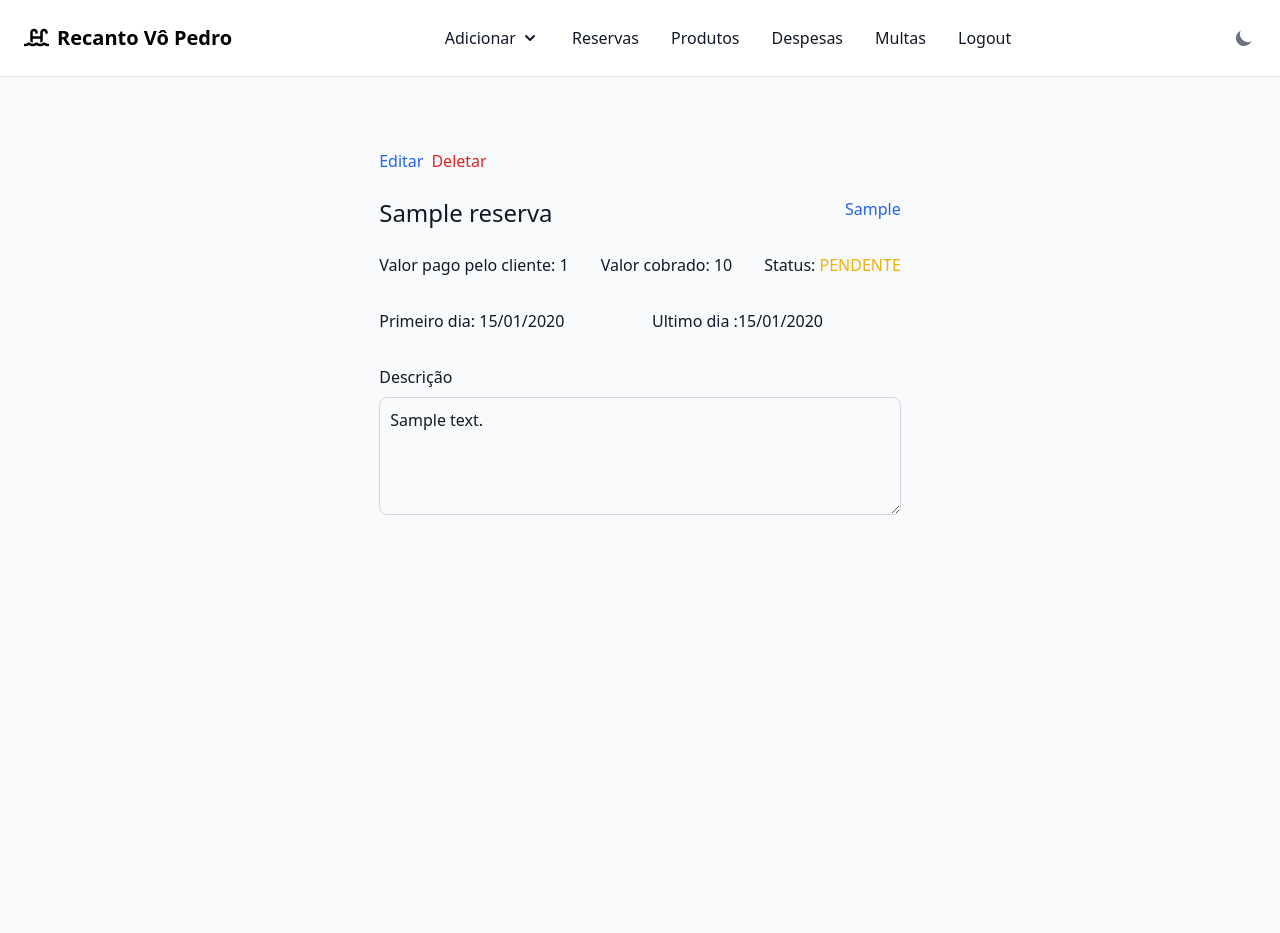
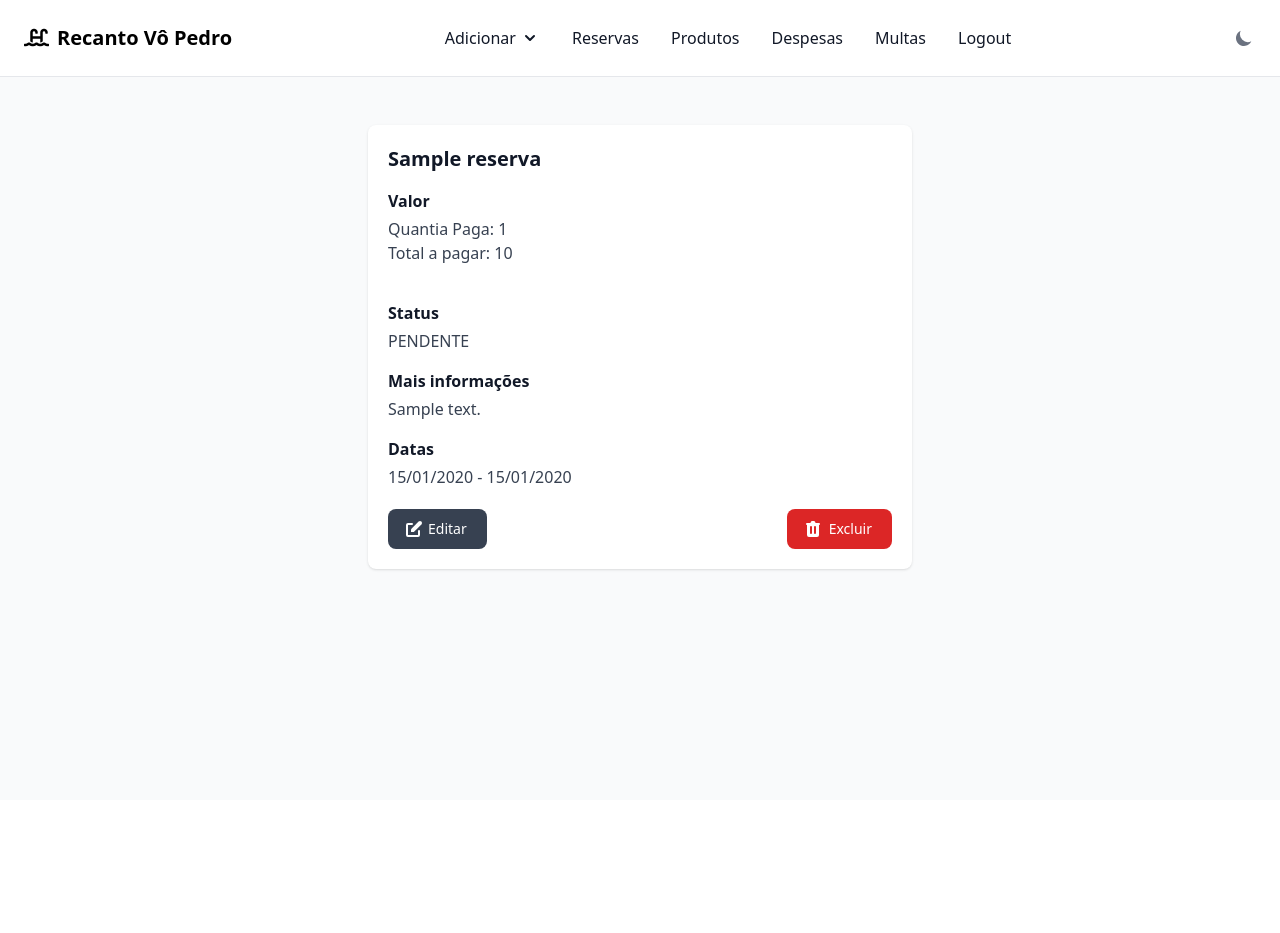
Before and after one commit to JoBuzzo/recanto-vo-pedro-php, a PHP site: page /reserva/ver.php?id=1 in a window 1280 px wide. After the commit the page ends 571 px from the top, so only its background shows below. Run offline with PHP 8.4, Linux system fonts and the light colour scheme; the visitor is signed in with stand-in values (Sample User, id 1); tables that the repository leaves empty hold one stand-in row (values such as "Sample post"); some libraries are stand-ins or nearby versions.

Commit message:
show reserva

```diff
--- a/VIEW/despesa/lista.php
+++ b/VIEW/despesa/lista.php
@@ -33,7 +33,7 @@ $despesa = $bll->listar();
 
 
     <?php if ($despesa) : ?>
-        <div class="relative overflow-x-auto shadow-md sm:rounded-lg mt-14 mx-4">
+        <div class="relative overflow-x-auto shadow-md sm:rounded-lg mt-14 mx-24">
             <table class="w-full text-sm text-left text-gray-500 dark:text-gray-400">
                 <thead class="text-xs text-gray-700 uppercase bg-gray-50 dark:bg-gray-700 dark:text-gray-400">
                     <tr>
@@ -69,7 +69,7 @@ $despesa = $bll->listar();
             </table>
         </div>
     <?php else : ?>
-        <div class="flex justify-center mt-14 font-semibold">
+        <div class="flex justify-center mt-14 font-semibold dark:text-white">
             Nenhuma despesa encontrada :(
         </div>
     <?php endif ?>
--- a/VIEW/multa/lista.php
+++ b/VIEW/multa/lista.php
@@ -36,7 +36,7 @@ $multas = $bll->listar();
 
 
     <?php if ($multas) : ?>
-        <div class="relative overflow-x-auto shadow-md sm:rounded-lg mt-14 mx-4">
+        <div class="relative overflow-x-auto shadow-md sm:rounded-lg mt-14 mx-24">
             <table class="w-full text-sm text-left text-gray-500 dark:text-gray-400">
                 <thead class="text-xs text-gray-700 uppercase bg-gray-50 dark:bg-gray-700 dark:text-gray-400">
                     <tr>
@@ -79,7 +79,7 @@ $multas = $bll->listar();
             </table>
         </div>
     <?php else : ?>
-        <div class="flex justify-center mt-14 font-semibold">
+        <div class="flex justify-center mt-14 font-semibold dark:text-white">
             Nenhuma Multa encontrada :(
         </div>
     <?php endif ?>
--- a/VIEW/produto/lista.php
+++ b/VIEW/produto/lista.php
@@ -33,7 +33,7 @@ $produtos = $bll->listar();
 
 
     <?php if ($produtos) : ?>
-        <div class="relative overflow-x-auto shadow-md sm:rounded-lg mt-14 mx-4">
+        <div class="relative overflow-x-auto shadow-md sm:rounded-lg mt-14 mx-24">
             <table class="w-full text-sm text-left text-gray-500 dark:text-gray-400">
                 <thead class="text-xs text-gray-700 uppercase bg-gray-50 dark:bg-gray-700 dark:text-gray-400">
                     <tr>
@@ -69,7 +69,7 @@ $produtos = $bll->listar();
             </table>
         </div>
     <?php else : ?>
-        <div class="flex justify-center mt-14 font-semibold">
+        <div class="flex justify-center mt-14 font-semibold dark:text-white">
             Nenhuma reserva encontrada :(
         </div>
     <?php endif ?>
--- a/VIEW/reserva/lista.php
+++ b/VIEW/reserva/lista.php
@@ -37,7 +37,7 @@ $reservas = $bll->listar();
 
 
     <?php if ($reservas) : ?>
-        <div class="relative overflow-x-auto shadow-md sm:rounded-lg mt-14 mx-4">
+        <div class="relative overflow-x-auto shadow-md sm:rounded-lg mt-14 mx-24">
             <table class="w-full text-sm text-left text-gray-500 dark:text-gray-400">
                 <thead class="text-xs text-gray-700 uppercase bg-gray-50 dark:bg-gray-700 dark:text-gray-400">
                     <tr>
@@ -89,7 +89,7 @@ $reservas = $bll->listar();
             </table>
         </div>
     <?php else : ?>
-        <div class="flex justify-center mt-14 font-semibold">
+        <div class="flex justify-center mt-14 font-semibold dark:text-white">
             Nenhuma reserva encontrada :(
         </div>
     <?php endif ?>
--- a/VIEW/reserva/ver.php
+++ b/VIEW/reserva/ver.php
@@ -3,7 +3,6 @@
 require_once '../../BLL/ReservaBLL.php';
 
 use BLL\ReservaBLL;
-use Enum\ReservaStatus;
 
 $id = $_GET['id'];
 
@@ -11,13 +10,6 @@ $bll = new ReservaBLL();
 
 $reserva = $bll->buscar($id);
 
-
-if(isset($_POST['id'])){
-    $id = $_POST['id'];
-    $bll->deletar($id);
-
-    header("location: lista.php");
-}
 ?>
 
 
@@ -40,85 +32,71 @@ if(isset($_POST['id'])){
 
     <?php include_once "../components/navbar.php"; ?>
 
+    <div class="flex justify-center items-center w-full mt-8">
+        <div class="flex justify-center items-cente md:w-1/2 w-full">
+            <div class="p-4 w-full max-w-xl h-full md:h-auto">
+                <!-- Modal content -->
+                <div class="p-4 bg-white rounded-lg shadow dark:bg-gray-800 sm:p-5">
+                    <!-- Modal header -->
+                    <div class="flex justify-between mb-4 rounded-t sm:mb-5">
+                        <div class="text-lg text-gray-900 md:text-xl dark:text-white">
+                            <h3 class="font-bold mb-5">
+                                <?php echo $reserva->getNome();  ?>
+                            </h3>
+                            <dl class="text-base">
+                                <dt class="mb-2 font-semibold leading-none text-gray-900 dark:text-white">Valor</dt>
+                                <dd class="mb-4 font-light text-gray-700 sm:mb-5 dark:text-gray-400">
+                                    <?php echo "Quantia Paga: " . $reserva->getPago() . " <br> Total a pagar: " . $reserva->getTotalPagar(); ?>
+                                </dd>
+                            </dl>
+                        </div>
+                    </div>
+                    <dl>
+                        <dt class="mb-2 font-semibold leading-none text-gray-900 dark:text-white">Status</dt>
+                        <dd class="mb-4 font-light text-gray-700 sm:mb-5 dark:text-gray-400"><?php echo $reserva->getStatus()->getValue() ?></dd>
+                        <dt class="mb-2 font-semibold leading-none text-gray-900 dark:text-white">Mais informações</dt>
+                        <dd class="mb-4 font-light text-gray-700 sm:mb-5 dark:text-gray-400"><?php echo $reserva->getDescricao() ? $reserva->getDescricao() : ''; ?></dd>
+                        <dt class="mb-2 font-semibold leading-none text-gray-900 dark:text-white">Datas</dt>
+                        <dd class="mb-4 font-light text-gray-700 sm:mb-5 dark:text-gray-400"><?php echo $reserva->getPrimeiroDiaF();
+                                                                                                if ($reserva->getUltimoDia()) {
+                                                                                                    echo " - " . $reserva->getUltimoDiaF();
+                                                                                                } ?>
+                        </dd>
+                    </dl>
+                    <div class="flex justify-between items-center">
+                        <div class="flex items-center space-x-3 sm:space-x-4">
+                            <button type="button" onclick="JavaScript:location.href='editar.php?id=' + <?php echo $reserva->getId(); ?>" class="text-white inline-flex items-center bg-gray-700 hover:bg-gray-800 focus:ring-4 focus:outline-none focus:ring-gray-300 font-medium rounded-lg text-sm px-5 py-2.5 text-center dark:bg-gray-600 dark:hover:bg-gray-700 dark:focus:ring-gray-800">
+                                <svg aria-hidden="true" class="mr-1 -ml-1 w-5 h-5" fill="currentColor" viewBox="0 0 20 20" xmlns="http://www.w3.org/2000/svg">
+                                    <path d="M17.414 2.586a2 2 0 00-2.828 0L7 10.172V13h2.828l7.586-7.586a2 2 0 000-2.828z"></path>
+                                    <path fill-rule="evenodd" d="M2 6a2 2 0 012-2h4a1 1 0 010 2H4v10h10v-4a1 1 0 112 0v4a2 2 0 01-2 2H4a2 2 0 01-2-2V6z" clip-rule="evenodd"></path>
+                                </svg>
+                                Editar
+                            </button>
 
-
-    <div class="flex justify-center mt-14 h-screen p-4">
-        <div>
-            <div class="flex space-x-2 mb-6">
-                <a onclick="JavaScript:location.href='editar.php?id=' + <?php echo $reserva->getId(); ?>" class="font-medium text-blue-600 dark:text-blue-500 hover:underline cursor-pointer">
-                    Editar
-                </a>
-                <form action="#" method="POST">
-                    <input type="text" hidden value="<?php echo $reserva->getId(); ?>" name="id">
-                    <button type="submit" class="font-medium text-red-600 dark:text-red-500 hover:underline cursor-pointer">
-                        Deletar
-                    </button>
-                </form>
-            </div>
-            <div class="md:flex md:justify-between md:space-x-8 mb-6">
-                <div>
-                    <h1 class="block text-2xl font-medium text-gray-900 dark:text-white">
-                        <?php echo $reserva->getNome();  ?>
-                    </h1>
-                </div>
-                <div>
-                    <a href="<?php echo $reserva->getNumeroLink();  ?>" target="_blank" class="font-medium text-blue-600 dark:text-blue-500 hover:underline">
-                        <?php echo $reserva->getNumero();  ?>
-                    </a>
-                </div>
-
-            </div>
-            <div class="md:flex md:justify-between md:space-x-8 mb-6">
-                <div>
-                    <h1 class="block mb-2 text-base font-normal text-gray-900 dark:text-white">
-                        <span class="font-medium">Valor pago pelo cliente: </span><?php echo $reserva->getPago();  ?>
-                    </h1>
-                </div>
-                <div>
-                    <h1 class="block mb-2 text-base font-normal text-gray-900 dark:text-white">
-                        <span class="font-medium">Valor cobrado: </span><?php echo $reserva->getTotalPagar();  ?>
-                    </h1>
-                </div>
-
-                <div>
-                    <h1 class="block mb-2 text-base font-medium
-                                <?php if ($reserva->getStatus()->getValue() == ReservaStatus::CANCELADO) echo 'text-red-600';
-                                if ($reserva->getStatus()->getValue() == ReservaStatus::PENDENTE) echo 'text-yellow-500';
-                                if ($reserva->getStatus()->getValue() == ReservaStatus::CONFIRMADO) echo 'text-green-400'; ?>">
-                        <span class="text-gray-900 dark:text-white">Status: </span><?php echo $reserva->getStatus()->getValue(); ?>
-                    </h1>
-                </div>
-            </div>
-
-            <div class="mb-6">
-                <div class="grid mb-6 md:gap-6 gap-2 grid-cols-2">
-                    <div>
-                        <h1 class="block mb-2 text-base font-normal text-gray-900 dark:text-white whitespace-nowrap">
-                            <span class="font-medium"> Primeiro dia: </span><?php echo $reserva->getPrimeiroDiaF() ?>
-                        </h1>
-                    </div>
-                    <div>
-                        <?php if ($reserva->getUltimoDia()) : ?>
-                            <h1 class="block mb-2 text-base font-normal text-gray-900 dark:text-white whitespace-nowrap">
-                                <span class="font-medium">Ultimo dia :</span><?php echo $reserva->getUltimoDiaF(); ?>
-                            </h1>
-                        <?php endif ?>
+                        </div>
+                        <button type="button" onclick="remover( <?php echo $reserva->getId() ?> )" class="inline-flex items-center text-white bg-red-600 hover:bg-red-700 focus:ring-4 focus:outline-none focus:ring-red-300 font-medium rounded-lg text-sm px-5 py-2.5 text-center dark:bg-red-500 dark:hover:bg-red-600 dark:focus:ring-red-900">
+                            <svg aria-hidden="true" class="w-5 h-5 mr-1.5 -ml-1" fill="currentColor" viewBox="0 0 20 20" xmlns="http://www.w3.org/2000/svg">
+                                <path fill-rule="evenodd" d="M9 2a1 1 0 00-.894.553L7.382 4H4a1 1 0 000 2v10a2 2 0 002 2h8a2 2 0 002-2V6a1 1 0 100-2h-3.382l-.724-1.447A1 1 0 0011 2H9zM7 8a1 1 0 012 0v6a1 1 0 11-2 0V8zm5-1a1 1 0 00-1 1v6a1 1 0 102 0V8a1 1 0 00-1-1z" clip-rule="evenodd"></path>
+                            </svg>
+                            Excluir
+                        </button>
                     </div>
                 </div>
-            </div>
-
-            <div class="mb-6">
-                <label for="descricao" class="block mb-2 text-base font-medium text-gray-900 dark:text-white">Descrição</label>
-                <textarea id="descricao" rows="4" disabled class="block p-2.5 w-full text-base text-gray-900 bg-gray-50 rounded-lg border border-gray-300 focus:ring-blue-500 focus:border-blue-500 dark:bg-gray-700 dark:border-gray-600 dark:placeholder-gray-400 dark:text-white dark:focus:ring-blue-500 dark:focus:border-blue-500"><?php echo $reserva->getDescricao() ? $reserva->getDescricao() : ''; ?></textarea>
             </div>
         </div>
     </div>
 
-
-
     <?php include_once "../includes/body.php"; ?>
 
+    <script>
+        var nomeReserva = <?php echo json_encode($reserva->getNome()); ?>;
 
+        function remover(id) {
+            if (confirm('Excluir reserva de ' + nomeReserva + '?')) {
+                location.href = 'deletar.php?id=' + id;
+            }
+        }
+    </script>
 </body>
 
 </html>
```
Also changed, not shown: VIEW/reserva/deletar.php (added, +15 -0 lines).
